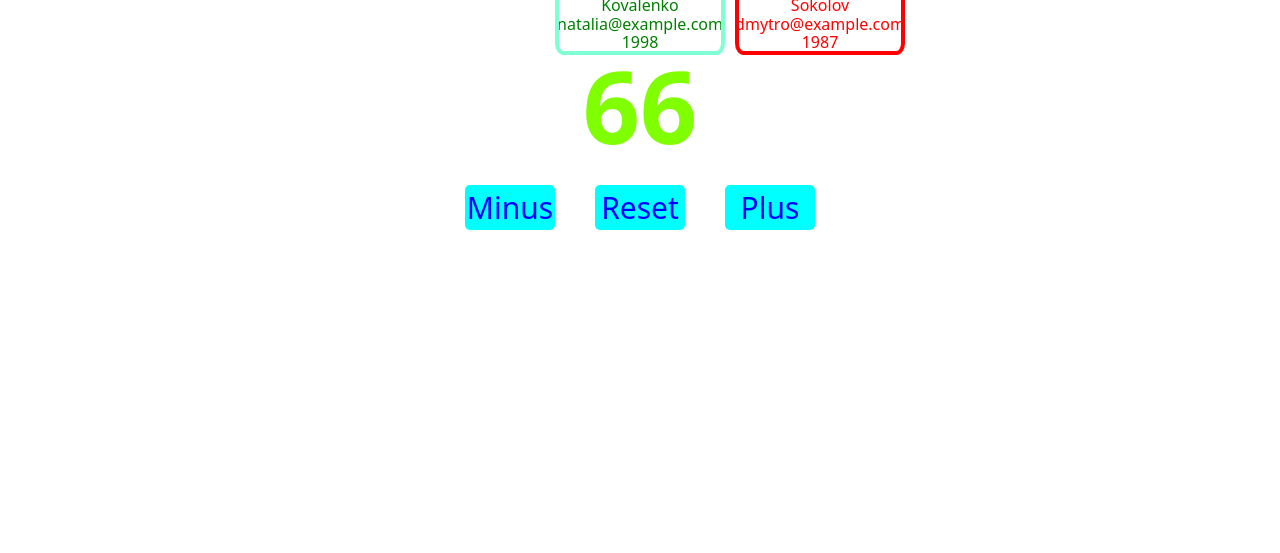
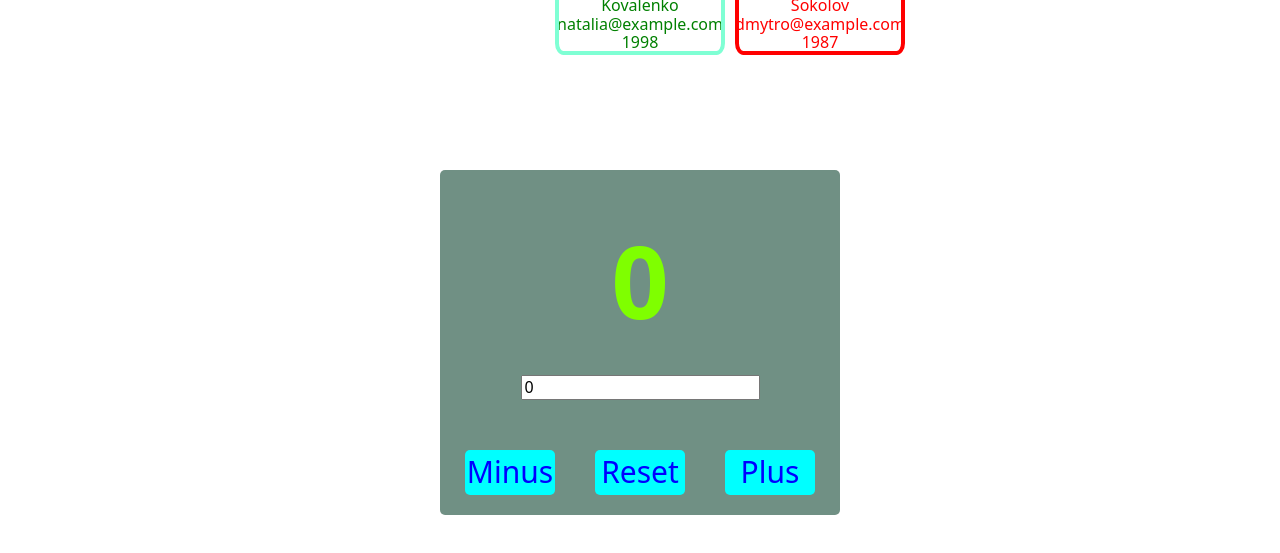
Before and after one commit to Ocheretko1992/start-react_project, a React (Vite) app: page / in a window 1280 px wide. Shown: the part 673-1226 px from the top of the page. Before the commit the page ends 903 px from the top, so only its background shows below. Built offline with nearby package versions, Linux system fonts and the light colour scheme.

Commit message:
create count

```diff
--- a/src/App/App.jsx
+++ b/src/App/App.jsx
@@ -10,19 +10,21 @@ import Count from "./../Count/Count";
 import { useState } from "react";
 
 const App = () => {
-  const [count, setCount] = useState(66);
+  const [count, setCount] = useState(0);
+  const [step, setStep] = useState(0);
 
   const age = 18;
 
   const handlePlus = () => {
-    setCount(count + 1);
+    setCount((prev) => prev + step);
   };
 
   const handleMinus = () => {
-    setCount(count - 1);
+    setCount((prev) => prev - step);
   };
   const handleReset = () => {
     setCount(0);
+    setStep(1);
   };
 
   return (
@@ -45,6 +47,8 @@ const App = () => {
         handleMinus={handleMinus}
         handleReset={handleReset}
         count={count}
+        step={step}
+        setStep={setStep}
       />
     </div>
   );
--- a/src/Count/Count.jsx
+++ b/src/Count/Count.jsx
@@ -1,11 +1,24 @@
 import s from "./Count.module.css";
 import { clsx } from "clsx";
 
-const Count = ({ handlePlus, handleMinus, handleReset, count }) => {
+const Count = ({
+  handlePlus,
+  handleMinus,
+  handleReset,
+  count,
+  step,
+  setStep,
+}) => {
   return (
-    <div className={clsx}>
+    <div className={s.corob}>
       <div className={s.litleCorob}>
-        <p className={s.numeric}>{count}</p>
+        <p className={clsx(count >= 0 ? s.numeric : s.red)}>{count}</p>
+        <input
+          className={s.input}
+          type="number"
+          value={step}
+          onChange={(e) => setStep(Number(e.target.value))}
+        />
         <div className={s.proList}>
           <button onClick={handleMinus} type="button" className={s.list}>
             Minus
--- a/src/Count/Count.module.css
+++ b/src/Count/Count.module.css
@@ -1,12 +1,29 @@
 .corob {
-  width: 380px;
-  height: 300px;
+  max-width: 400px;
   background-color: rgb(112, 144, 132);
   display: flex;
   justify-content: center;
   border-radius: 5px;
   margin: 100px auto 200px;
-  padding: 75px 0 90px;
+  padding: 75px 0 20px;
+}
+
+.litleCorob {
+  display: flex;
+  flex-direction: column;
+  align-items: center;
+}
+
+.red {
+  display: flex;
+  justify-content: center;
+  align-items: center;
+  color: red;
+  height: 70px;
+  margin: 0 auto 45px;
+  border-radius: 5px;
+  font-size: 100px;
+  font-weight: 600;
 }
 
 .numeric {
@@ -15,7 +32,7 @@
   align-items: center;
   color: chartreuse;
   height: 70px;
-  margin: 0 auto 45px;
+  margin: 0 auto 60px;
   border-radius: 5px;
   font-size: 100px;
   font-weight: 600;
@@ -27,6 +44,7 @@
   justify-content: center;
   gap: 40px;
   list-style: none;
+  margin-top: 50px;
 }
 
 .list {
```
